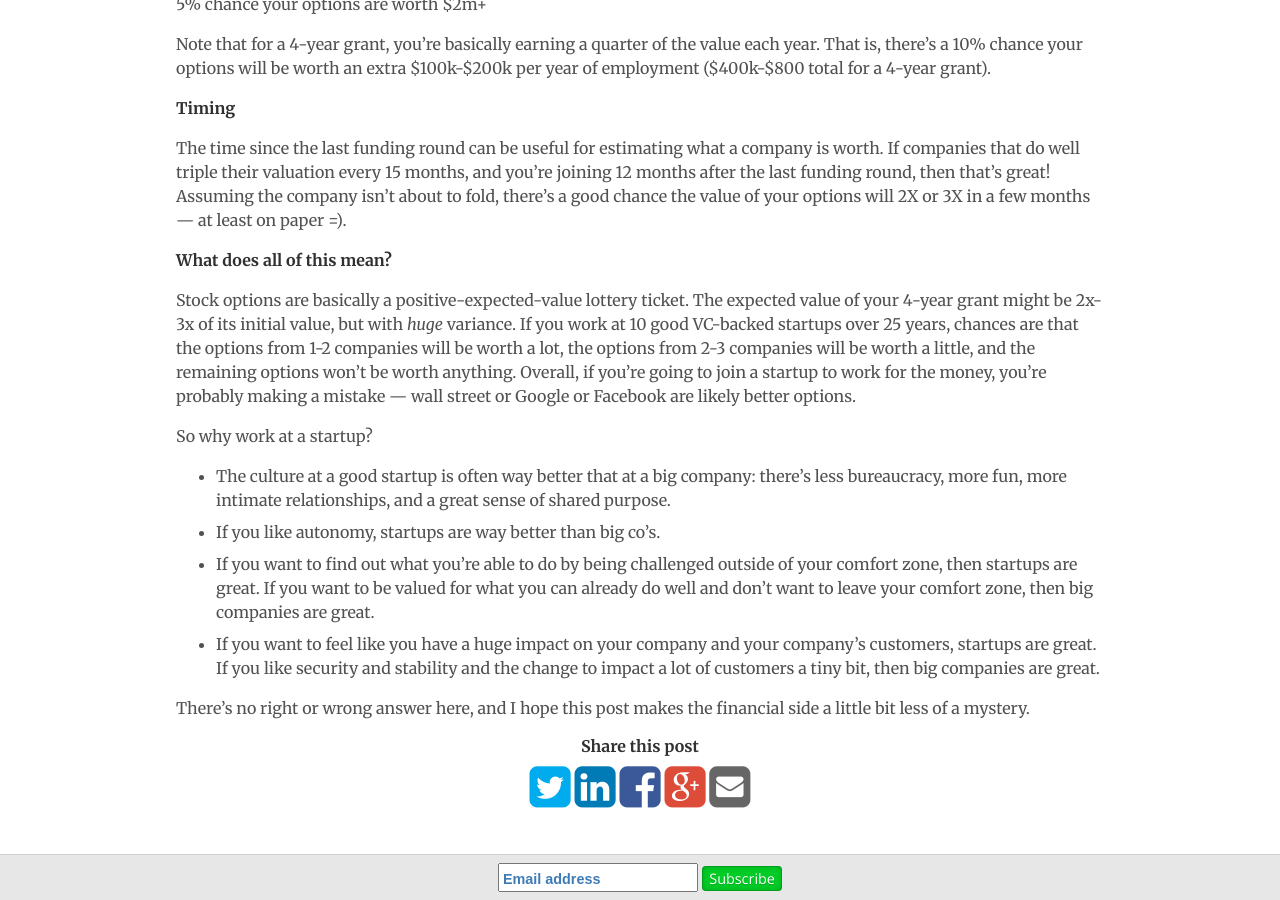
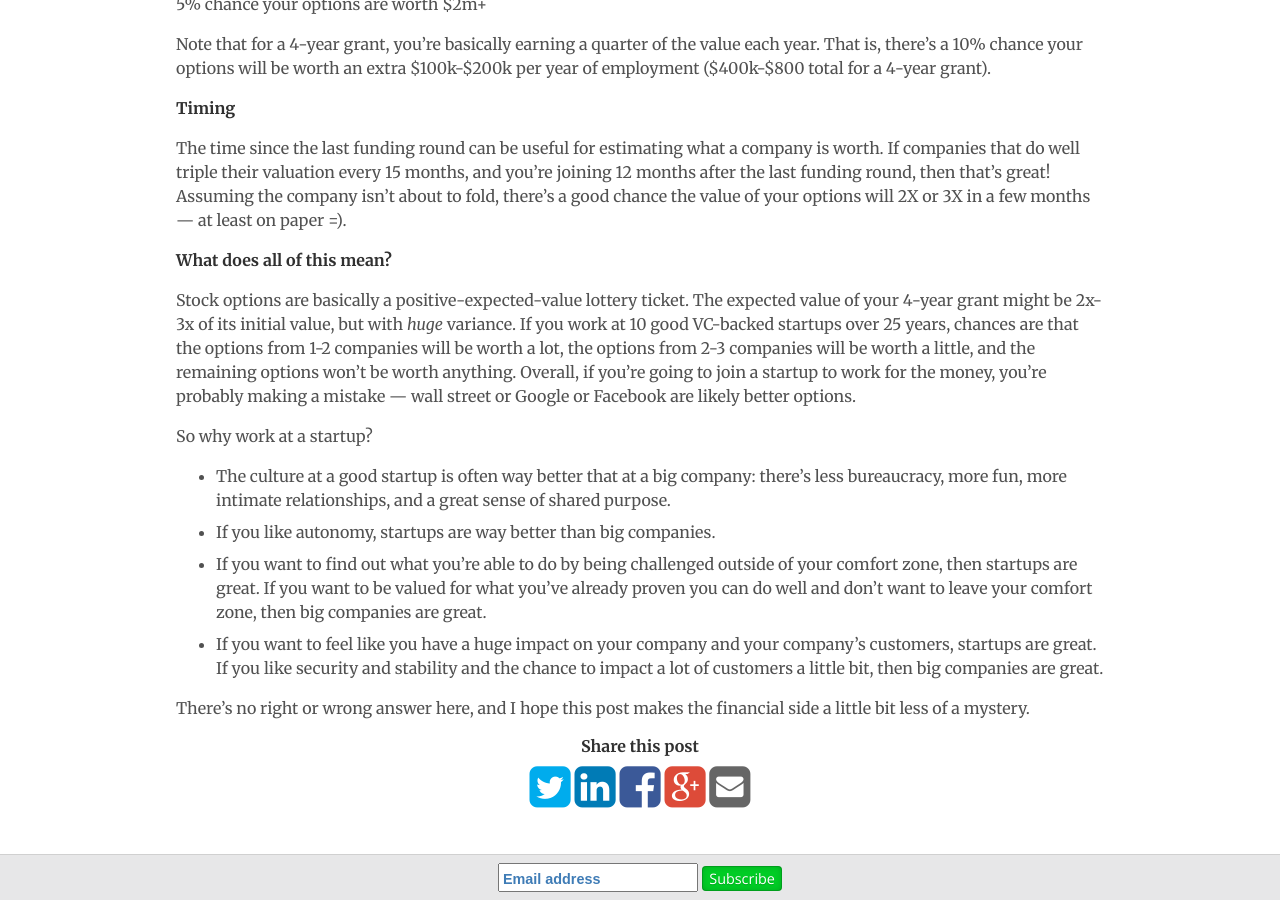
Before and after one commit to codingvc/codingvc, a Jekyll site: the page built from _posts/2015-05-13-valuing-employee-options.markdown, in a window 1280 px wide and 900 px high, scrolled down 2285 px. Built offline with Jekyll 4.4.1, drawn with Linux system fonts in a browser that asks for light colours; Markdown is read by kramdown in place of the engine named in the settings; comment, search, counter and statistics services are not loaded.

Commit message:
minor tweaks

```diff
--- a/_posts/2015-05-13-valuing-employee-options.markdown
+++ b/_posts/2015-05-13-valuing-employee-options.markdown
@@ -59,8 +59,8 @@ Stock options are basically a positive-expected-value lottery ticket. The expect
 So why work at a startup?
 
 - The culture at a good startup is often way better that at a big company: there's less bureaucracy, more fun, more intimate relationships, and a great sense of shared purpose.
-- If you like autonomy, startups are way better than big co's.
-- If you want to find out what you're able to do by being challenged outside of your comfort zone, then startups are great. If you want to be valued for what you can already do well and don't want to leave your comfort zone, then big companies are great.
-- If you want to feel like you have a huge impact on your company and your company's customers, startups are great. If you like security and stability and the change to impact a lot of customers a tiny bit, then big companies are great.
+- If you like autonomy, startups are way better than big companies.
+- If you want to find out what you're able to do by being challenged outside of your comfort zone, then startups are great. If you want to be valued for what you've already proven you can do well and don't want to leave your comfort zone, then big companies are great.
+- If you want to feel like you have a huge impact on your company and your company's customers, startups are great. If you like security and stability and the chance to impact a lot of customers a little bit, then big companies are great.
 
 There's no right or wrong answer here, and I hope this post makes the financial side a little bit less of a mystery.
```
